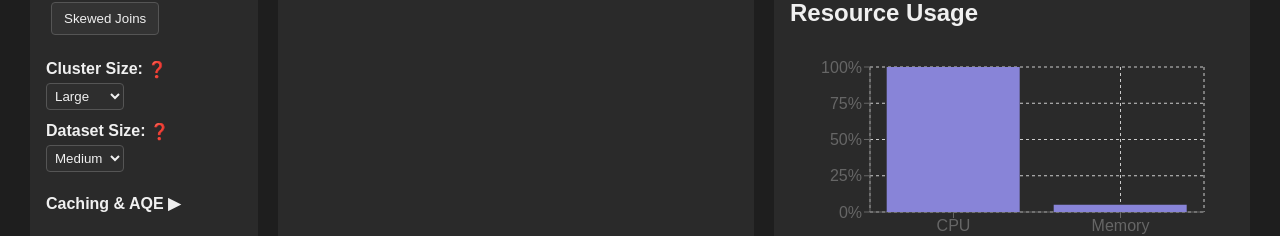
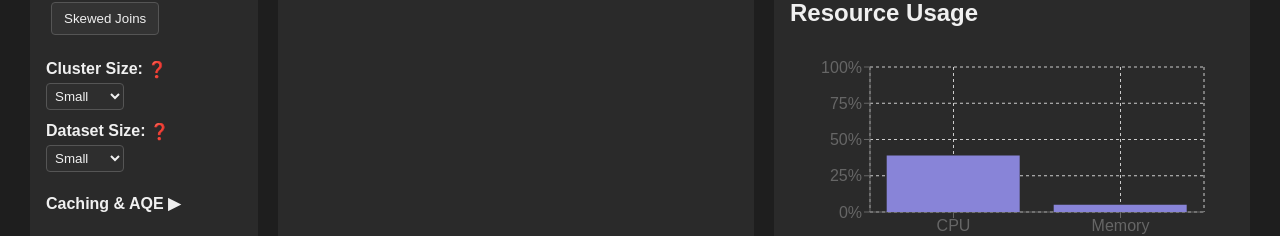
Before and after one commit to andkret/spark-optimization, a React (Vite) app: page / in a window 1280 px wide. Shown: the part 364-600 px from the top of the page. Built offline with nearby package versions, Linux system fonts and the light colour scheme.

Commit message:
Just changed standard sizes of cluster and dataset

```diff
--- a/src/App.jsx
+++ b/src/App.jsx
@@ -19,8 +19,8 @@ import academyImage from './assets/LDE-Logo.png';
 export default function App() {
   // ─── Configuration State ───
   const [config, setConfig] = useState({
-    clusterSize: 'Large',
-    datasetSize: 'Medium',
+    clusterSize: 'Small',
+    datasetSize: 'Small',
     partitionStrategy: 'None',
     fileFormat: 'Parquet',
     joinPrimary: 'Orders',
```
Also changed, not shown: 2 other files (tests, documents, lock files or other folders).
